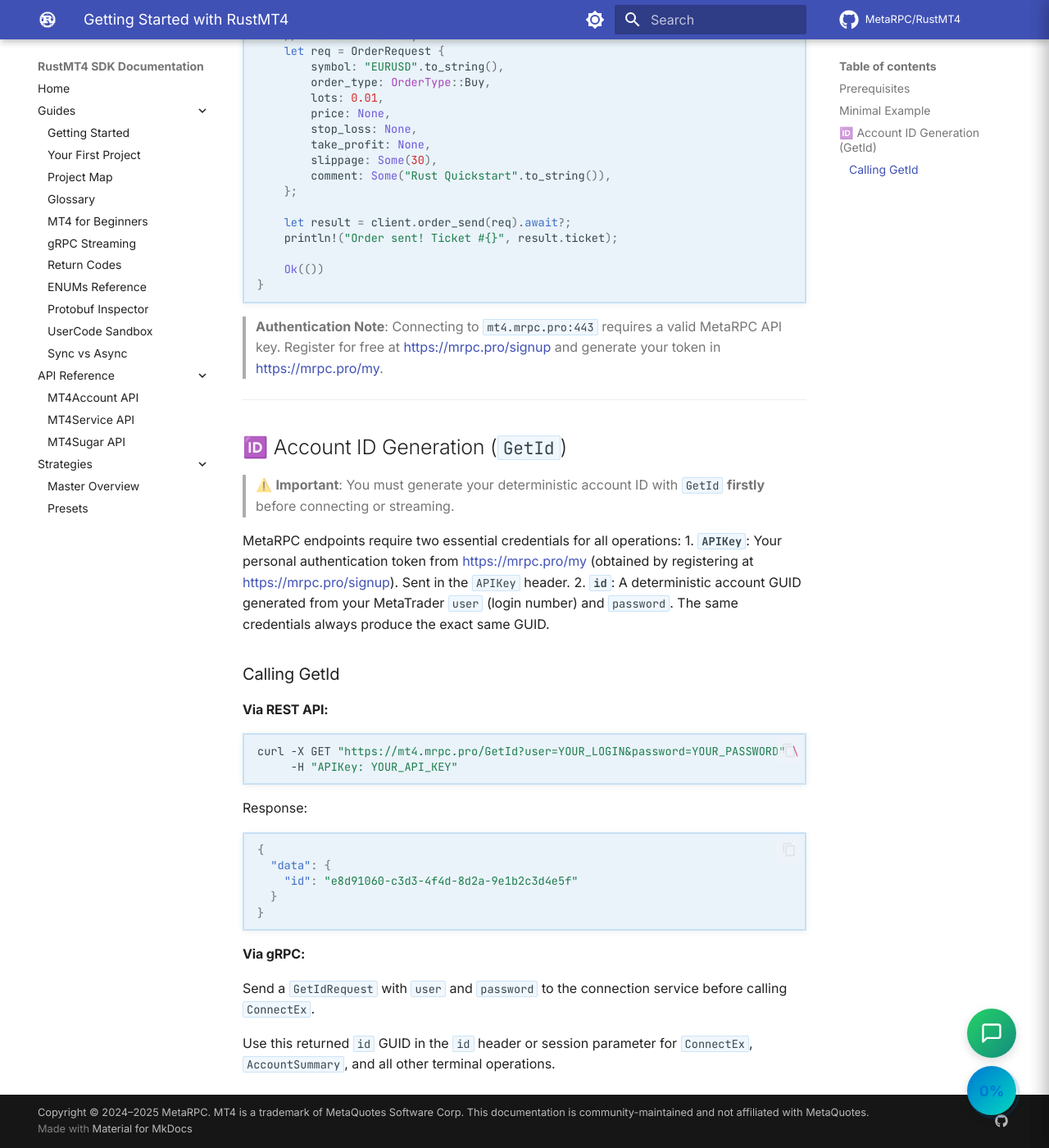
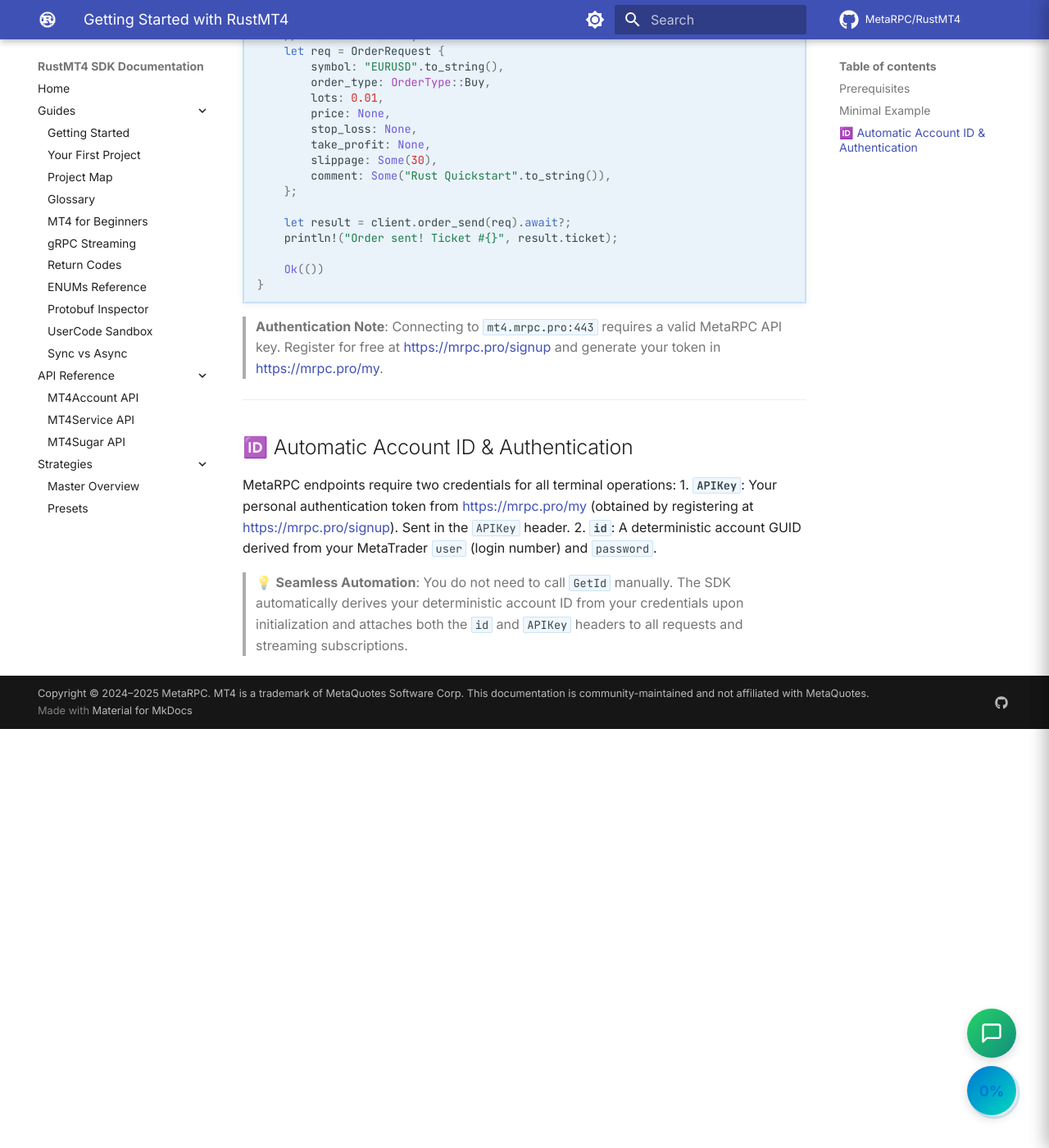
Before and after one commit to MetaRPC/RustMT4, an MkDocs documentation site: the page built from docs/getting-started.md, in a window 1280 px wide and 1400 px high, scrolled down 588 px. Shown: the whole window at 82% size. Built offline with MkDocs 1.6.1 and Material for MkDocs 9.7.7, drawn with Linux system fonts in a browser that asks for light colours; comment, search, counter and statistics services are not loaded.

Commit message:
feat: automate GetId and support apiKey in Account constructor

````diff
--- a/docs/getting-started.md
+++ b/docs/getting-started.md
@@ -45,32 +45,10 @@
 
 ---
 
-## 🆔 Account ID Generation (`GetId`)
+## 🆔 Automatic Account ID & Authentication
 
-> ⚠️ **Important**: You must generate your deterministic account ID with `GetId` **firstly** before connecting or streaming.
+MetaRPC endpoints require two credentials for all terminal operations:
+1. **`APIKey`**: Your personal authentication token from [https://mrpc.pro/my](https://mrpc.pro/my) (obtained by registering at [https://mrpc.pro/signup](https://mrpc.pro/signup)). Sent in the `APIKey` header.
+2. **`id`**: A deterministic account GUID derived from your MetaTrader `user` (login number) and `password`.
 
-MetaRPC endpoints require two essential credentials for all operations:
-1. **`APIKey`**: Your personal authentication token from [https://mrpc.pro/my](https://mrpc.pro/my) (obtained by registering at [https://mrpc.pro/signup](https://mrpc.pro/signup)). Sent in the `APIKey` header.
-2. **`id`**: A deterministic account GUID generated from your MetaTrader `user` (login number) and `password`. The same credentials always produce the exact same GUID.
-
-### Calling GetId
-
-#### Via REST API:
-```bash
-curl -X GET "https://mt4.mrpc.pro/GetId?user=YOUR_LOGIN&password=YOUR_PASSWORD" \
-     -H "APIKey: YOUR_API_KEY"
-```
-
-Response:
-```json
-{
-  "data": {
-    "id": "e8d91060-c3d3-4f4d-8d2a-9e1b2c3d4e5f"
-  }
-}
-```
-
-#### Via gRPC:
-Send a `GetIdRequest` with `user` and `password` to the connection service before calling `ConnectEx`.
-
-Use this returned `id` GUID in the `id` header or session parameter for `ConnectEx`, `AccountSummary`, and all other terminal operations.
+> 💡 **Seamless Automation**: You do not need to call `GetId` manually. The SDK automatically derives your deterministic account ID from your credentials upon initialization and attaches both the `id` and `APIKey` headers to all requests and streaming subscriptions.
````
Also changed, not shown: README.md (+5 -21 lines), docs/All_Guides/GETTING_STARTED.md (+5 -27 lines), docs/All_Guides/Your_First_Project.md (+5 -20 lines), docs/connection.md (+3 -12 lines), 3 other files.
